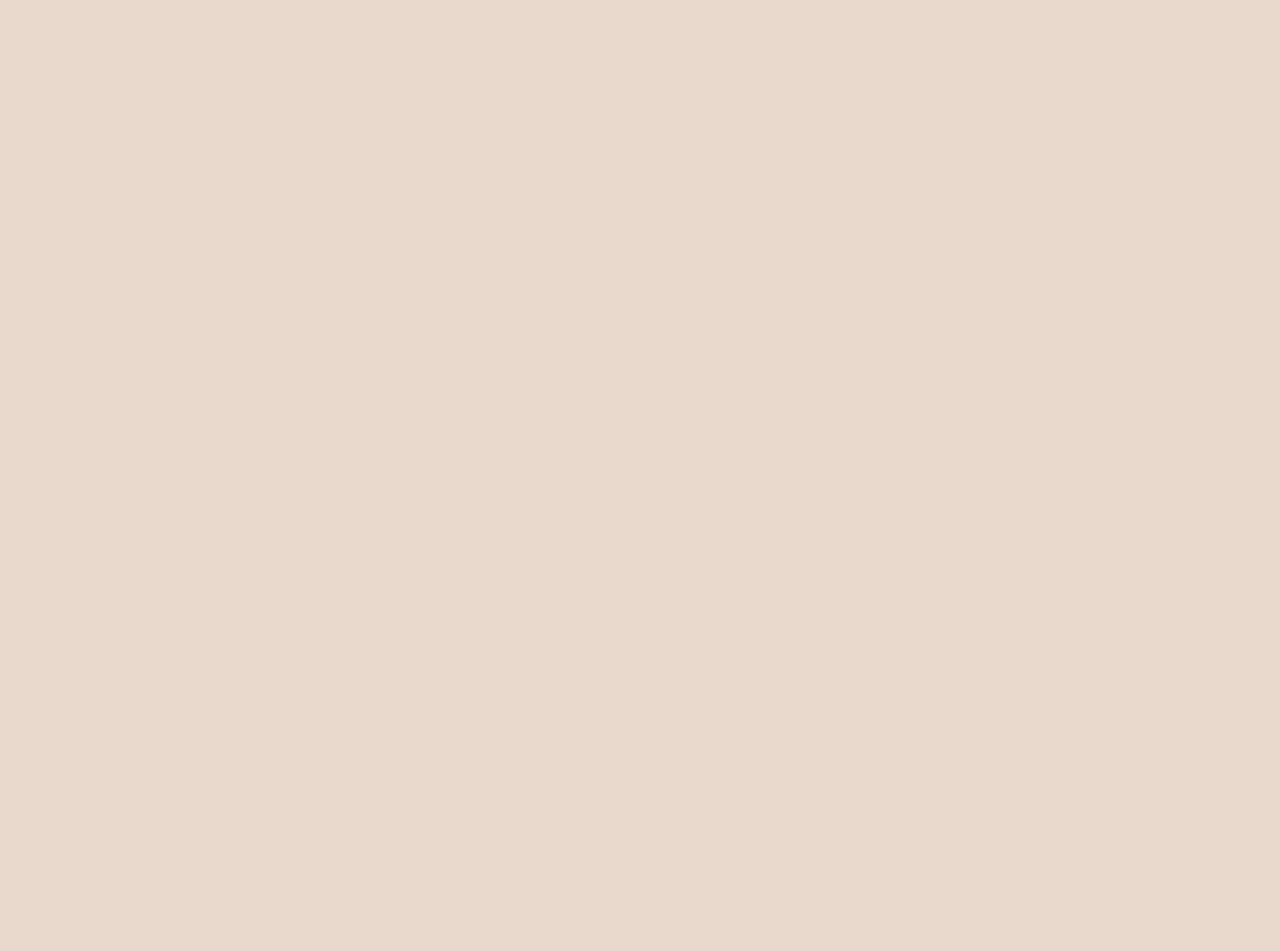
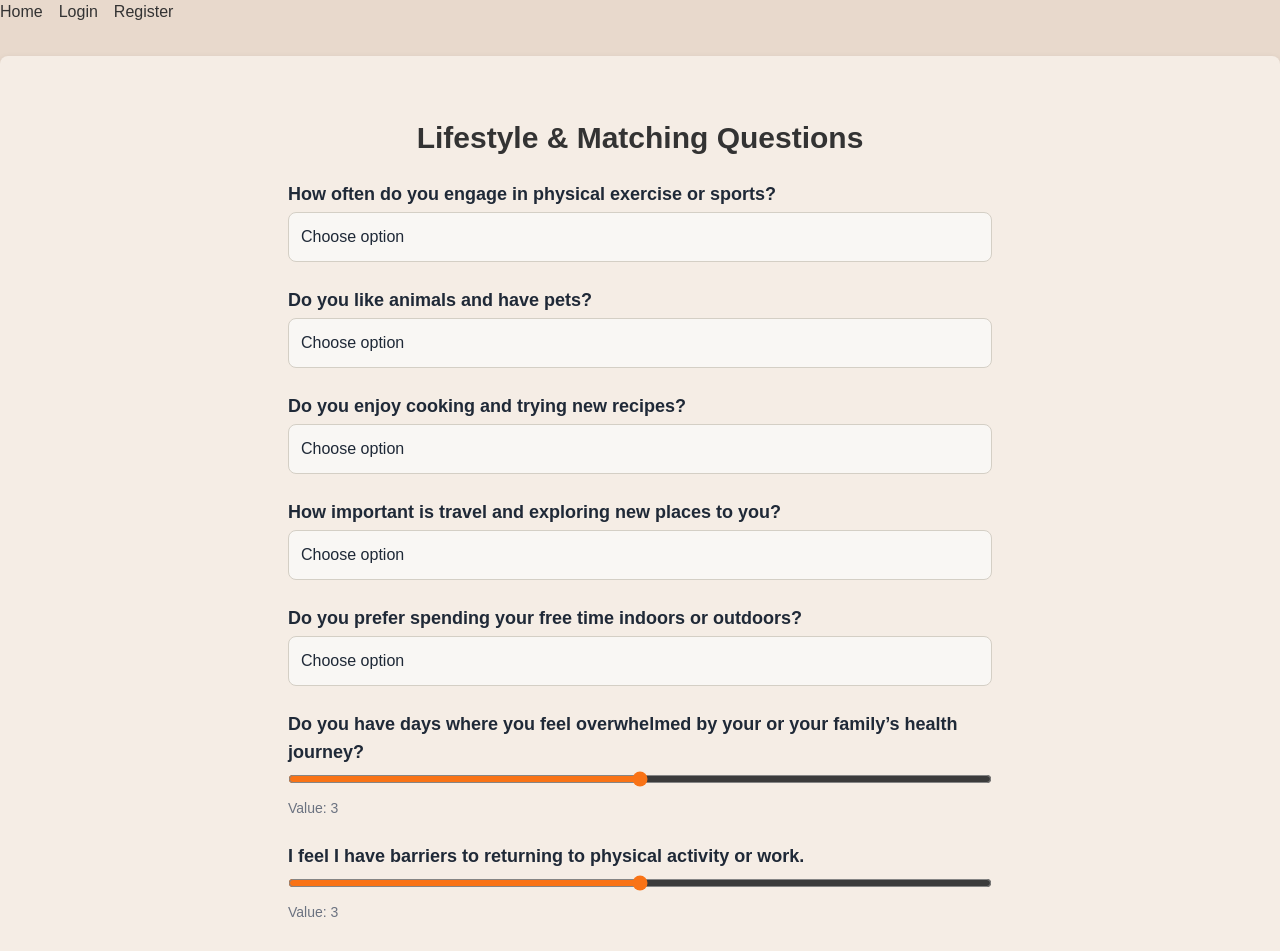
Before and after one commit to HohhotDog/Transplant-Australia-Mentoring-Platform, a React (Create React App) app in the folder Mentor-Matching-Platform/client/: page /survey/lifestyle in a window 1280 px wide. Before the commit this address had no page. Shown: the top 951 px of the page. Before the commit the page ends 800 px from the top, so only its background shows below. Built offline with nearby package versions, Linux system fonts and the light colour scheme.

Commit message:
feat: updated MatchingLifestyle to use dropdowns and numeric scoring, adjusted navigation and styles

```diff
--- a/Mentor-Matching-Platform/client/src/App.js
+++ b/Mentor-Matching-Platform/client/src/App.js
@@ -9,6 +9,7 @@ import LoginPage from "./pages/Auth/LoginPage";
 import RegisterPage from "./pages/Auth/RegisterPage";
 //import SurveyPage from "./pages/Mentorship/SurveyPage";
 import MatchingPreferences from './components/Survey/MatchingPreferences';
+import MatchingLifestyle from "./components/Survey/MatchingLifestyle";
 import ProfilePage from "./pages/ProfilePage";
 import AdminPage from "./pages/Admin/AdminPage";
 import SessionPage from "./pages/Mentorship/ExploreSessionPage";
@@ -56,6 +57,7 @@ function App() {
                     <Route index element={<HomePage />} />
                     <Route path="survey" element={<MatchingRole />} />
                     <Route path="/survey/preferences" element={<MatchingPreferences />} />
+                    <Route path="/survey/lifestyle" element={<MatchingLifestyle />} />
                     <Route path="profile" element={<ProfilePage />} />
                     <Route path="admin" element={<AdminPage />} />
                     <Route path="sessions" element={<SessionPage />} />
--- /dev/null
+++ b/Mentor-Matching-Platform/client/src/components/Survey/MatchingLifestyle.js
@@ -0,0 +1,179 @@
+import React, { useState } from 'react';
+import { useNavigate } from 'react-router-dom';
+
+const MatchingLifestyle = () => {
+  const navigate = useNavigate();
+
+  const [responses, setResponses] = useState({
+    physicalExerciseFrequency: '',
+    likeAnimals: '',
+    likeCooking: '',
+    travelImportance: '',
+    freeTimePreference: '',
+    feelOverwhelmed: 3,
+    activityBarriers: 3,
+    longTermGoals: 3,
+    stressHandling: 3,
+    motivationLevel: 3,
+    hadMentor: 3,
+  });
+
+  const handleSliderChange = (key, value) => {
+    setResponses(prev => ({ ...prev, [key]: Number(value) }));
+  };
+
+  const handleDropdownChange = (e) => {
+    const { name, value } = e.target;
+    setResponses(prev => ({ ...prev, [name]: Number(value) }));
+  };
+
+  const handleNext = () => {
+    console.log("🔥 Matching Lifestyle Responses:");
+    Object.entries(responses).forEach(([key, value]) => {
+      console.log(`${key}: ${value}`);
+    });
+
+    localStorage.setItem('lifestyleData', JSON.stringify(responses));
+    navigate('/survey/enneagram');
+  };
+
+
+  const QuestionSlider = ({ label, name }) => (
+    <div className="mb-6">
+      <label className="block font-semibold text-lg mb-1 text-gray-800">{label}</label>
+      <input
+        type="range"
+        min="1"
+        max="5"
+        value={responses[name]}
+        onChange={(e) => handleSliderChange(name, e.target.value)}
+        className="w-full accent-orange-500"
+      />
+      <div className="text-sm text-gray-500 mt-1">Value: {responses[name]}</div>
+    </div>
+  );
+
+  const QuestionDropdown = ({ label, name, options }) => (
+    <div className="mb-6">
+      <label className="block font-semibold text-lg mb-1 text-gray-800">{label}</label>
+      <select
+        name={name}
+        value={responses[name]}
+        onChange={handleDropdownChange}
+        className="w-full p-3 rounded-lg border border-[#d4cfc5] text-gray-800 bg-[#f9f7f4] focus:outline-none focus:ring-2 focus:ring-orange-400 appearance-none"
+      >
+        <option value="">Choose option</option>
+        {options.map((opt, i) => (
+          <option key={i} value={opt.value}>{opt.label}</option>
+        ))}
+      </select>
+    </div>
+  );
+
+  return (
+    <div className="max-w-3xl mx-auto p-8 text-left">
+      <h1 className="text-3xl font-bold mb-6">Lifestyle & Matching Questions</h1>
+
+      <QuestionDropdown
+        name="physicalExerciseFrequency"
+        label="How often do you engage in physical exercise or sports?"
+        options={[
+          { label: "Never", value: 1 },
+          { label: "Rarely", value: 2 },
+          { label: "Sometimes (1–2×/week)", value: 3 },
+          { label: "Often (2+×/week)", value: 4 },
+          { label: "Very Often (3+×/week)", value: 5 },
+        ]}
+      />
+
+      <QuestionDropdown
+        name="likeAnimals"
+        label="Do you like animals and have pets?"
+        options={[
+          { label: "Strongly Dislike", value: 1 },
+          { label: "Dislike", value: 2 },
+          { label: "Neutral", value: 3 },
+          { label: "Like", value: 4 },
+          { label: "Strongly Like", value: 5 },
+        ]}
+      />
+
+      <QuestionDropdown
+        name="likeCooking"
+        label="Do you enjoy cooking and trying new recipes?"
+        options={[
+          { label: "Strongly Dislike", value: 1 },
+          { label: "Dislike", value: 2 },
+          { label: "Neutral", value: 3 },
+          { label: "Like", value: 4 },
+          { label: "Strongly Like", value: 5 },
+        ]}
+      />
+
+      <QuestionDropdown
+        name="travelImportance"
+        label="How important is travel and exploring new places to you?"
+        options={[
+          { label: "Not Important", value: 1 },
+          { label: "Slightly Important", value: 2 },
+          { label: "Moderately Important", value: 3 },
+          { label: "Very Important", value: 4 },
+          { label: "Extremely Important", value: 5 },
+        ]}
+      />
+
+      <QuestionDropdown
+        name="freeTimePreference"
+        label="Do you prefer spending your free time indoors or outdoors?"
+        options={[
+          { label: "Strongly Prefer Indoors", value: 1 },
+          { label: "Prefer Indoors", value: 2 },
+          { label: "Neutral", value: 3 },
+          { label: "Prefer Outdoors", value: 4 },
+          { label: "Strongly Prefer Outdoors", value: 5 },
+        ]}
+      />
+
+      <QuestionSlider
+        name="feelOverwhelmed"
+        label="Do you have days where you feel overwhelmed by your or your family’s health journey?"
+      />
+
+      <QuestionSlider
+        name="activityBarriers"
+        label="I feel I have barriers to returning to physical activity or work."
+      />
+
+      <QuestionSlider
+        name="longTermGoals"
+        label="I have clear long-term health and activity goals."
+      />
+
+      <QuestionSlider
+        name="stressHandling"
+        label="I have strategies to handle stress and maintain balance in my life."
+      />
+
+      <QuestionSlider
+        name="motivationLevel"
+        label="I feel motivated to stay engaged in my or my family’s recovery and health management."
+      />
+
+      <QuestionSlider
+        name="hadMentor"
+        label="I have had a mentor or support person who has significantly influenced my transplant/carer journey."
+      />
+
+      <div className="flex justify-end mt-10">
+        <button
+          onClick={handleNext}
+          className="bg-orange-500 text-white px-6 py-2 rounded hover:bg-orange-600"
+        >
+          Next ➔
+        </button>
+      </div>
+    </div>
+  );
+};
+
+export default MatchingLifestyle;
--- a/Mentor-Matching-Platform/client/src/components/Survey/MatchingPreferences.js
+++ b/Mentor-Matching-Platform/client/src/components/Survey/MatchingPreferences.js
@@ -1,16 +1,32 @@
 // src/components/Survey/MatchingPreferences.js
 
 import React, { useState } from 'react';
+import Select from 'react-select';
 
 const transplantOptions = [
-  'Bone Marrow', 'Pancreas', 'Kidney', 'Liver', 'Heart',
-  'Lung', 'Cornea', 'Other Tissue', 'Not Applicable'
-];
+    { value: 'Bone Marrow', label: 'Bone Marrow' },
+    { value: 'Pancreas', label: 'Pancreas' },
+    { value: 'Kidney', label: 'Kidney' },
+    { value: 'Liver', label: 'Liver' },
+    { value: 'Heart', label: 'Heart' },
+    { value: 'Lung', label: 'Lung' },
+    { value: 'Cornea', label: 'Cornea' },
+    { value: 'Other Tissue', label: 'Other Tissue' },
+    { value: 'Not Applicable', label: 'Not Applicable' },
+  ];
 
-const sportsOptions = [
-  'Running', 'Pilates/Yoga', 'Cycling', 'Swimming',
-  'Ball Sports', 'Walking', 'Board Games', 'Triathlon', 'Bowls/Petanque'
-];
+  const sportsOptions = [
+    { value: 'Running', label: 'Running' },
+    { value: 'Pilates/Yoga', label: 'Pilates/Yoga' },
+    { value: 'Cycling', label: 'Cycling' },
+    { value: 'Triathlon', label: 'Triathlon' },
+    { value: 'Swimming', label: 'Swimming' },
+    { value: 'Bowls/Petanque', label: 'Bowls/Petanque' },
+    { value: 'Ball Sports', label: 'Ball Sports (Football, Volleyball, etc.)' },
+    { value: 'Walking', label: 'Walking' },
+    { value: 'Board Games', label: 'Board Games' },
+  ];
+
 
 const MatchingPreferences = () => {
   const [formData, setFormData] = useState({
@@ -22,17 +38,6 @@ const MatchingPreferences = () => {
     supportNeeds: []
   });
 
-  const toggleMultiSelect = (field, value) => {
-    setFormData(prev => {
-      const arr = prev[field];
-      return {
-        ...prev,
-        [field]: arr.includes(value)
-          ? arr.filter(item => item !== value)
-          : [...arr, value]
-      };
-    });
-  };
 
   const handleChange = (e) => {
     const { name, value } = e.target;
@@ -76,24 +81,21 @@ const MatchingPreferences = () => {
       </select>
 
       {/* Transplant Type */}
-      <label className="block font-medium mb-1">Transplant Type</label>
-      <div className="flex flex-wrap gap-2 mb-4">
-        {transplantOptions.map(option => (
-          <button
-            key={option}
-            type="button"
-            onClick={() => toggleMultiSelect('transplantType', option)}
-            className={`px-3 py-1 rounded border ${
-              formData.transplantType.includes(option)
-                ? 'bg-orange-500 text-white'
-                : 'bg-white border-gray-300'
-            }`}
-          >
-            {option}
-          </button>
-        ))}
-      </div>
-
+<label className="block font-medium mb-1">Transplant Type</label>
+<Select
+  isMulti
+  options={transplantOptions}
+  value={transplantOptions.filter(option =>
+    formData.transplantType.includes(option.value)
+  )}
+  onChange={(selectedOptions) => {
+    setFormData(prev => ({
+      ...prev,
+      transplantType: selectedOptions.map(option => option.value),
+    }));
+  }}
+  className="mb-4"
+/>
       {/* Year of Transplant */}
       <label className="block font-medium mb-1">Year of Transplant</label>
       <select
@@ -147,22 +149,23 @@ const MatchingPreferences = () => {
 
       {/* Sports/Activity Interests */}
       <label className="block font-medium mb-1">Sports/Activities Interest</label>
-      <div className="flex flex-wrap gap-2 mb-6">
-        {sportsOptions.map(option => (
-          <button
-            key={option}
-            type="button"
-            onClick={() => toggleMultiSelect('sportsInterests', option)}
-            className={`px-3 py-1 rounded border ${
-              formData.sportsInterests.includes(option)
-                ? 'bg-orange-500 text-white'
-                : 'bg-white border-gray-300'
-            }`}
-          >
-            {option}
-          </button>
-        ))}
-      </div>
+<Select
+  isMulti
+  name="sportsInterests"
+  options={sportsOptions}
+  value={sportsOptions.filter(option =>
+    formData.sportsInterests.includes(option.value)
+  )}
+  onChange={(selectedOptions) => {
+    setFormData(prev => ({
+      ...prev,
+      sportsInterests: selectedOptions.map(option => option.value),
+    }));
+  }}
+  className="mb-6"
+  classNamePrefix="select"
+/>
+
       <div className="flex justify-end mt-8">
   <button
     type="button"
@@ -170,7 +173,7 @@ const MatchingPreferences = () => {
       // You can log the data or store it if needed
       console.log(formData);
       localStorage.setItem('preferencesData', JSON.stringify(formData));
-      window.location.href = '/survey/questionnaire'; // Navigate to next page
+      window.location.href = '/survey/lifestyle'; // Navigate to next page
     }}
     className="bg-orange-500 text-white px-6 py-2 rounded hover:bg-orange-600 flex items-center gap-2"
   >
```
